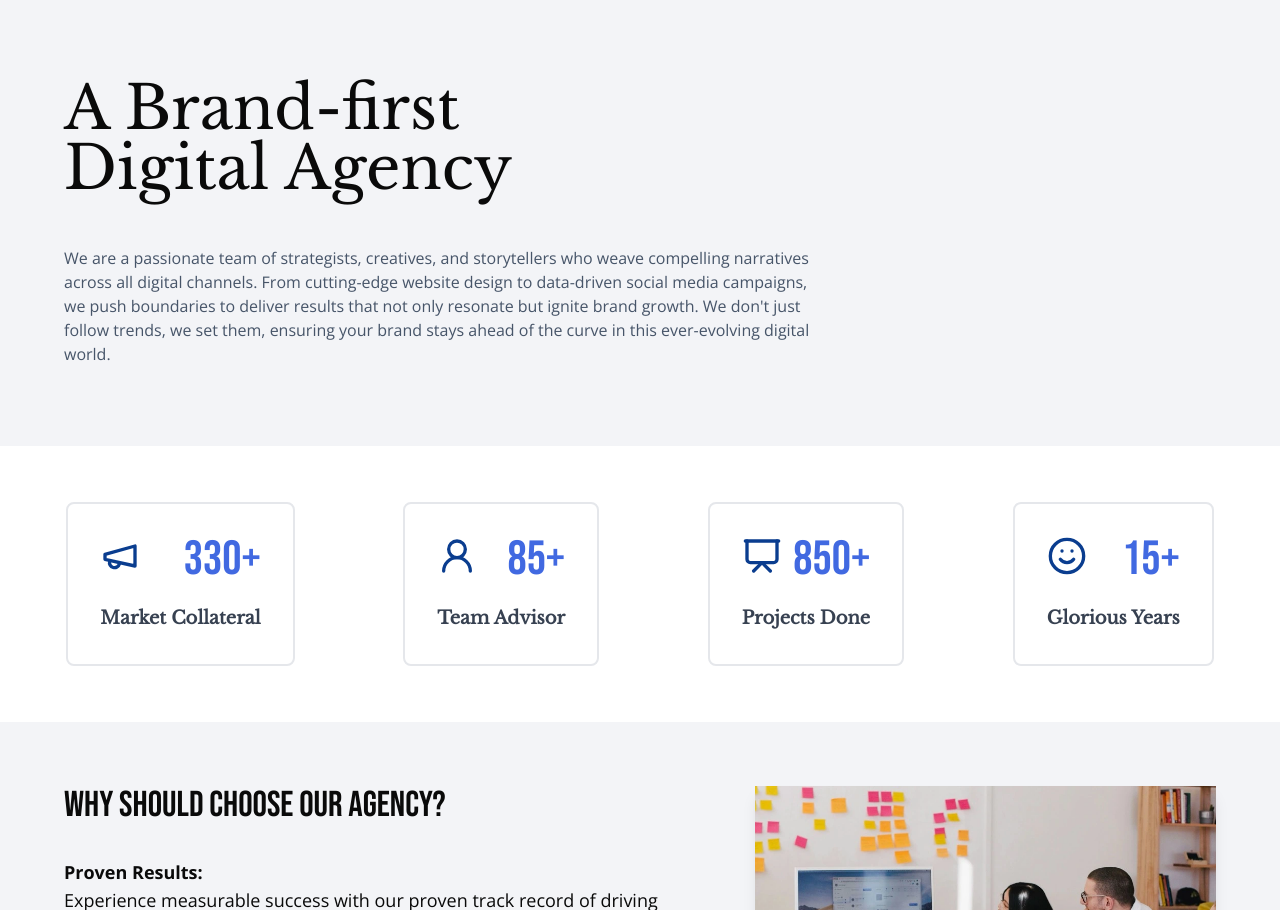
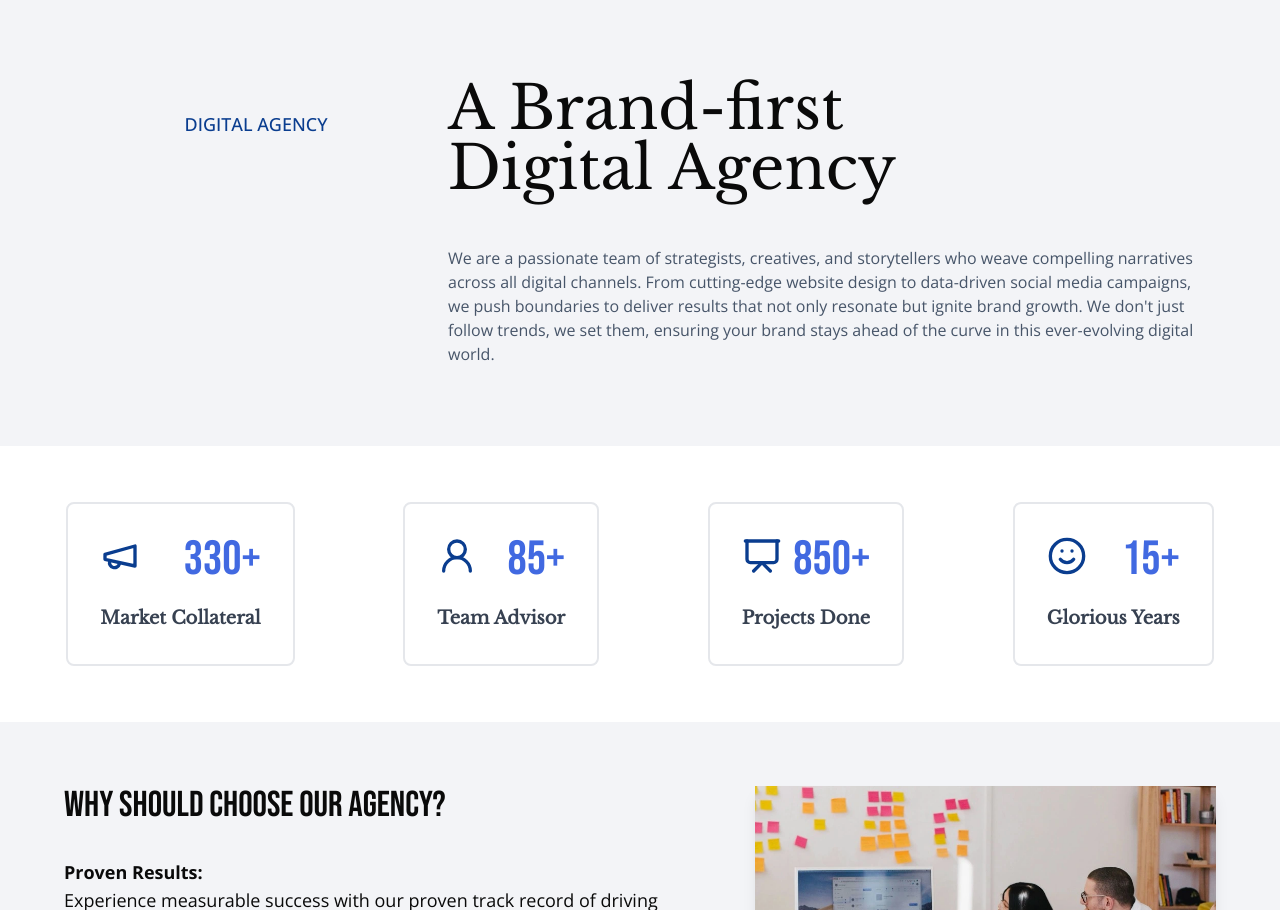
Before and after one commit to kumarayushkumar/washington-advert, a React (Vite) app: page / in a window 1280 px wide. Shown: the part 802-1712 px from the top of the page. Built offline with nearby package versions, Linux system fonts and the light colour scheme.

Commit message:
refactor: Improve visibility and consistency of HomeOverview component

```diff
--- a/src/components/home/HomeOverview.tsx
+++ b/src/components/home/HomeOverview.tsx
@@ -3,7 +3,7 @@ export default function HomeOverview() {
     <section
       id="home-overview"
       className="px-10 md:px-16 py-10 md:py-20 grid md:grid-cols-3 bg-whiteout container">
-      <div className="hidden md:visible text-accent col-span-1 text-center uppercase text-lg font-medium mt-8">
+      <div className="hidden md:block text-accent col-span-1 text-center uppercase text-lg font-medium mt-8">
         Digital Agency
       </div>
       <div className="col-span-2">
```
